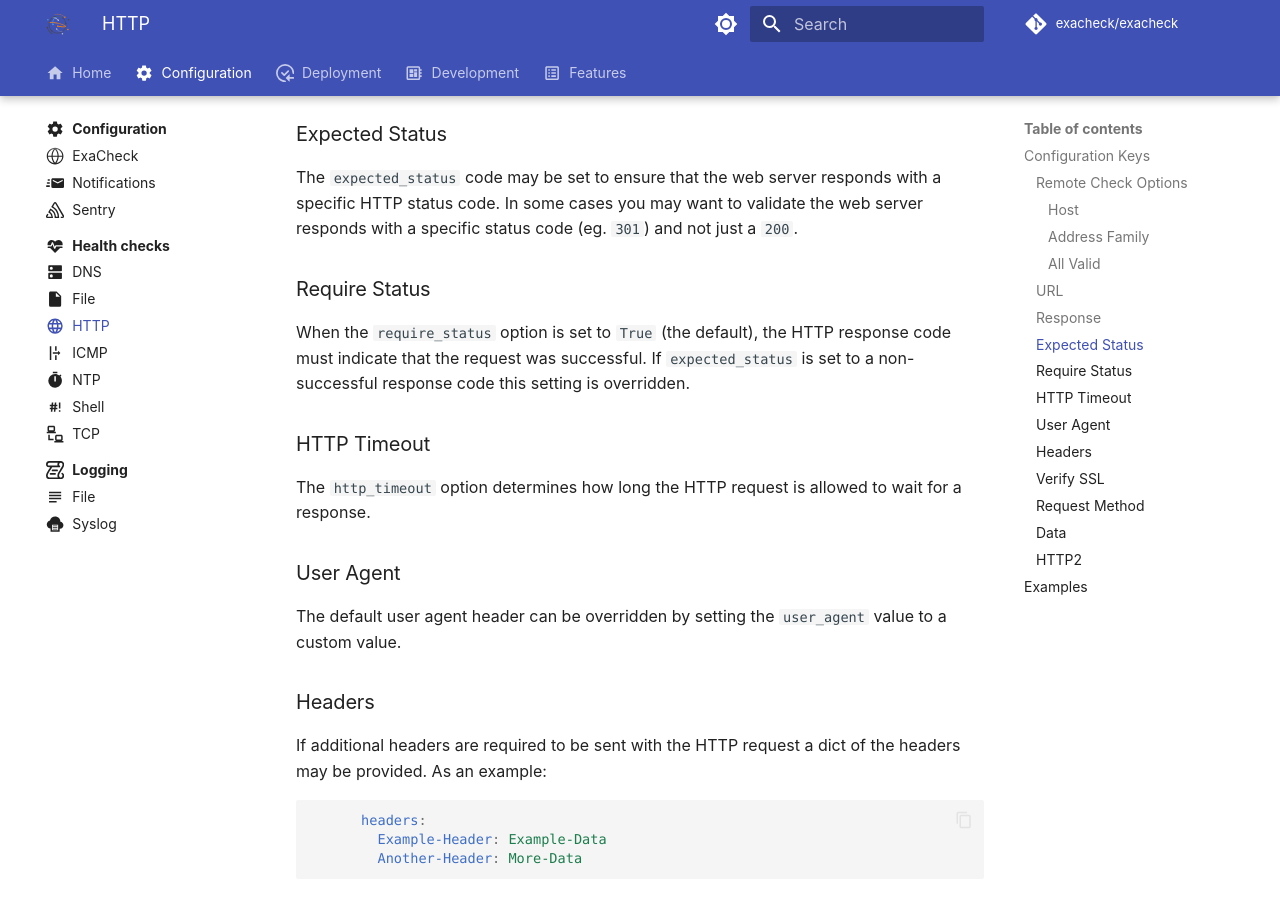
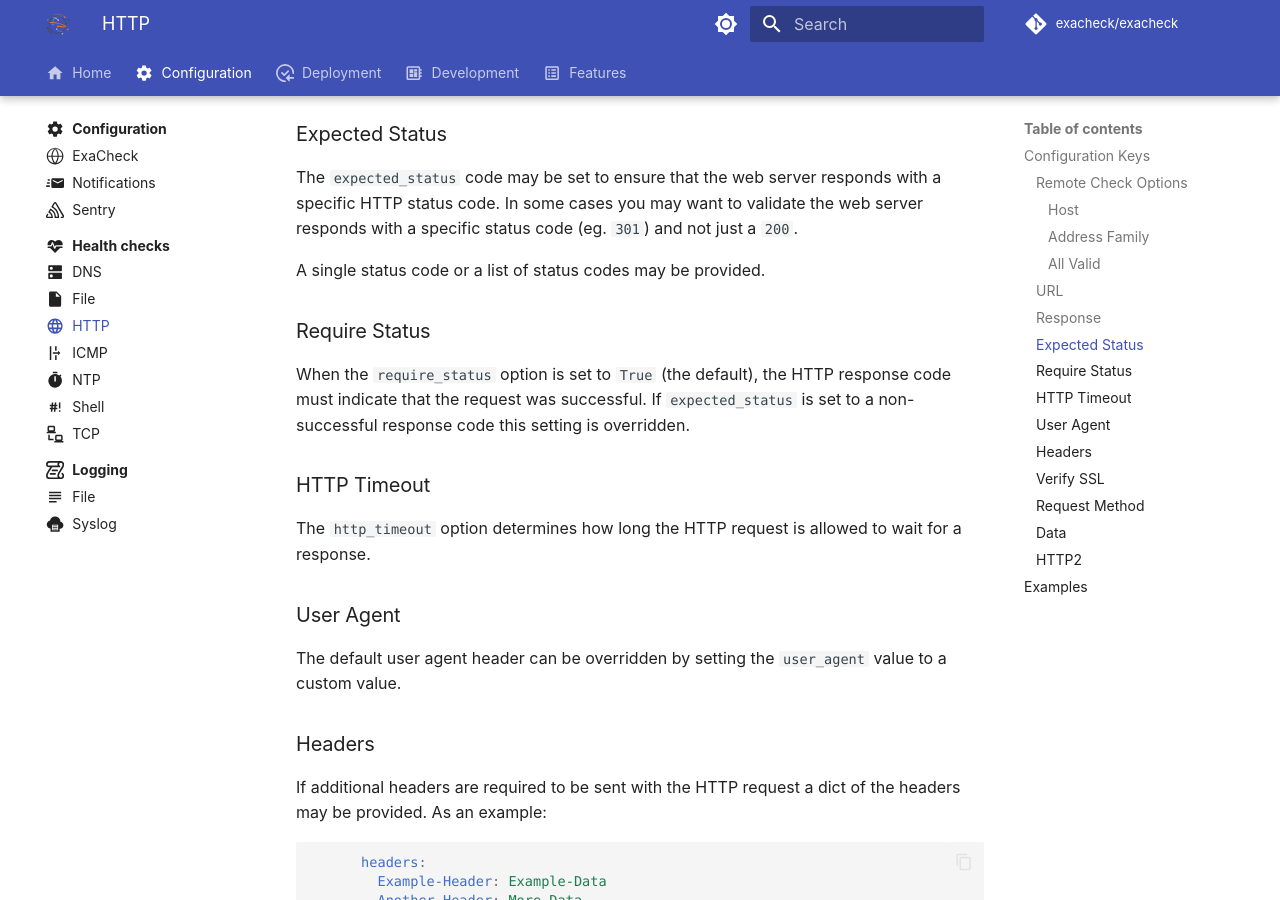
Before and after one commit to exacheck/exacheck-website, an MkDocs documentation site: the page built from docs/configuration/health-checks/http.md, in a window 1280 px wide and 900 px high, scrolled down 2417 px. Built offline with MkDocs 1.6.1 and Material for MkDocs 9.7.7, drawn with Linux system fonts in a browser that asks for light colours; comment, search, counter and statistics services are not loaded; some of the changed text lies outside the part shown.

Commit message:
update HTTP check expected_status configuration

```diff
--- a/docs/configuration/health-checks/http.md
+++ b/docs/configuration/health-checks/http.md
@@ -11,19 +11,19 @@
 
 The following configuration options apply to the HTTP health check method:
 
-| Key                                   | Type               | Default                                   |
-| ------------------------------------- | ------------------ | ----------------------------------------- |
-| [`url`](#url)                         | String             | *undef*                                   |
-| [`response`](#response)               | *Optional* Pattern | *undef*                                   |
-| [`expected_status`](#expected-status) | *Optional* Integer | *undef*                                   |
-| [`require_status`](#require-status)   | Bool               | `True`                                    |
-| [`http_timeout`](#http-timeout)       | Integer            | `5`                                       |
-| [`user_agent`](#user-agent)           | String             | `ExaCheck HTTP Health Check [v<version>]` |
-| [`headers`](#headers)                 | *Optional* Dict    | *undef*                                   |
-| [`verify_ssl`](#verify-ssl)           | Bool               | `False`                                   |
-| [`request_method`](#request-method)   | String             | `GET`                                     |
-| [`data`](#data)                       | *Optional* Dict    | *undef*                                   |
-| [`http2`](#http2)                     | Bool               | `False`                                   |
+| Key                                   | Type                              | Default                                   |
+| ------------------------------------- | --------------------------------- | ----------------------------------------- |
+| [`url`](#url)                         | String                            | *undef*                                   |
+| [`response`](#response)               | *Optional* Pattern                | *undef*                                   |
+| [`expected_status`](#expected-status) | *Optional* Integer, List[Integer] | *undef*                                   |
+| [`require_status`](#require-status)   | Bool                              | `True`                                    |
+| [`http_timeout`](#http-timeout)       | Integer                           | `5`                                       |
+| [`user_agent`](#user-agent)           | String                            | `ExaCheck HTTP Health Check [v<version>]` |
+| [`headers`](#headers)                 | *Optional* Dict                   | *undef*                                   |
+| [`verify_ssl`](#verify-ssl)           | Bool                              | `False`                                   |
+| [`request_method`](#request-method)   | String                            | `GET`                                     |
+| [`data`](#data)                       | *Optional* Dict                   | *undef*                                   |
+| [`http2`](#http2)                     | Bool                              | `False`                                   |
 
 ### Remote Check Options
 
@@ -48,6 +48,8 @@
 ### Expected Status
 
 The `expected_status` code may be set to ensure that the web server responds with a specific HTTP status code. In some cases you may want to validate the web server responds with a specific status code (eg. `301`) and not just a `200`.
+
+A single status code or a list of status codes may be provided.
 
 ### Require Status
 
```
